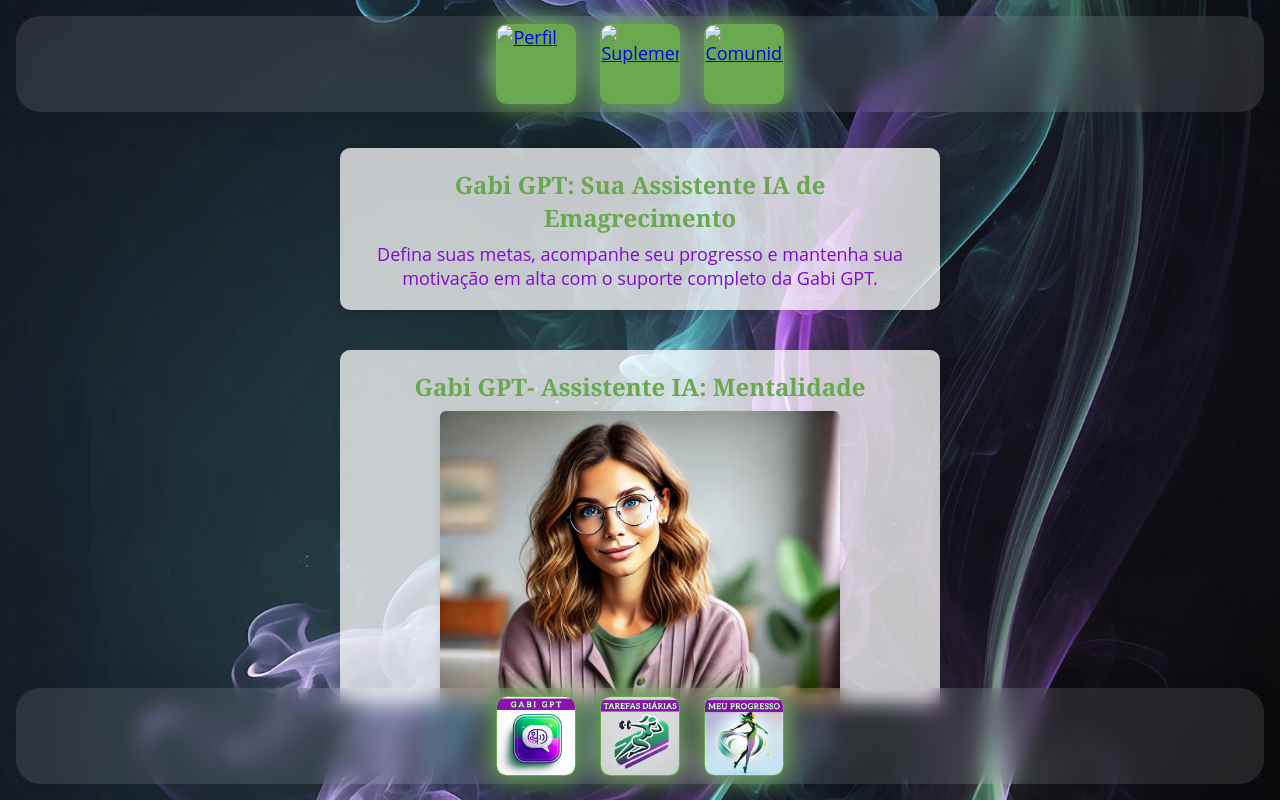
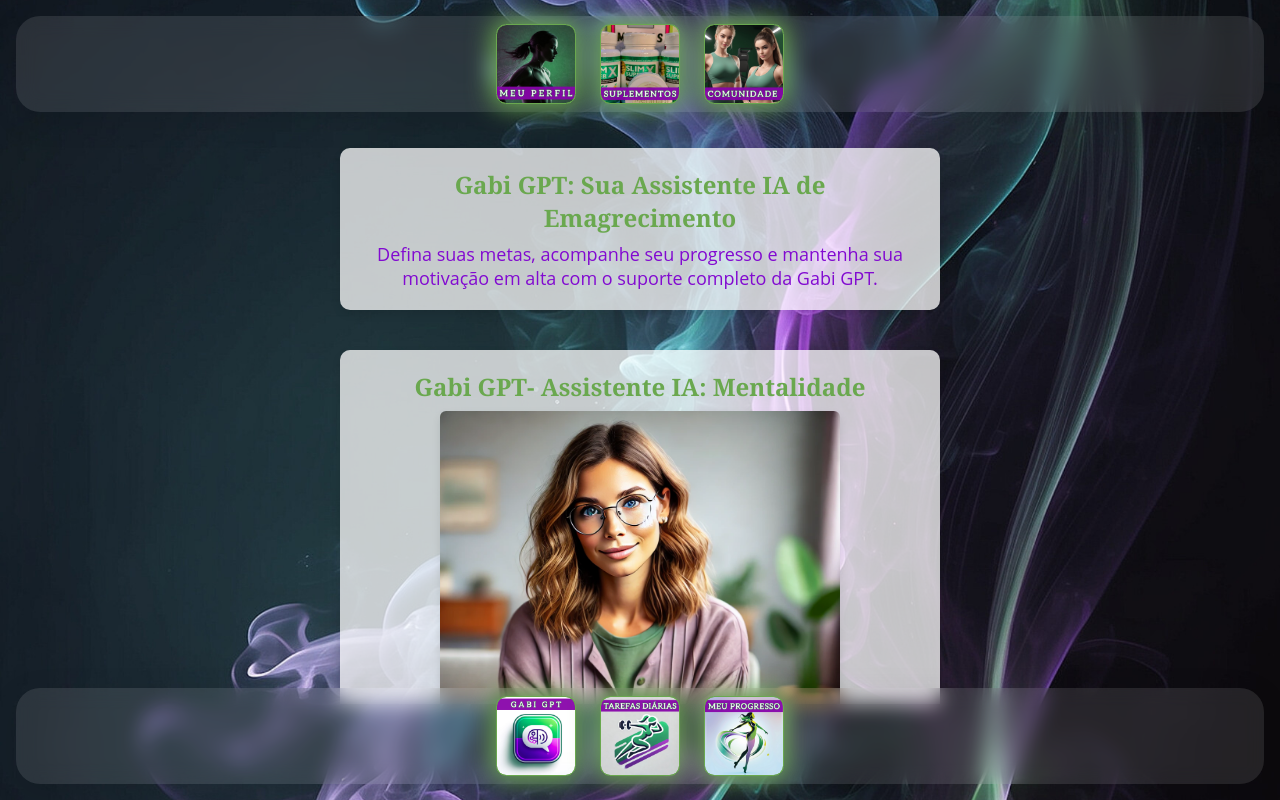
Before and after one commit to henrique-toja/Projetosuperslim-app, a plain HTML site: page chat.html in a window 1280 px wide. Drawn offline with Linux system fonts and the light colour scheme; files whose address does not match are found by name.

Commit message:
Atualizar o chat.html

```diff
--- a/chat.html
+++ b/chat.html
@@ -20,15 +20,15 @@
 <body>
     <header>
         <nav>
-            <a href="/dev" class="header-button">
-                <img src="/app/assets/perfil.jpg" alt="Perfil">
+            <a href="dev" class="header-button">
+                <img src="assets/perfil.jpg" alt="Perfil">
             </a>
-            <a href="/app/suplementos" class="header-button">
-                <img src="/app/assets/suplementos.jpg" alt="Suplementos">
+            <a href="suplementos" class="header-button">
+                <img src="assets/suplementos.jpg" alt="Suplementos">
             </a>
-            <a href="/app/comunidade" class="header-button">
-                <img src="/app/assets/comunidade.jpg" alt="Comunidade">
-</a>
+            <a href="comunidade" class="header-button">
+                <img src="assets/comunidade.jpg" alt="Comunidade">
+            </a>
         </nav>
     </header>
 <main>
```
